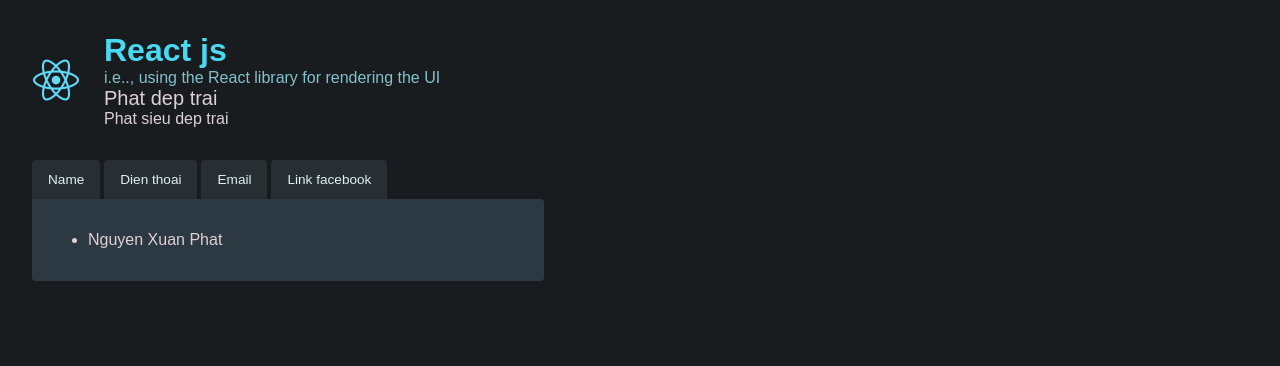
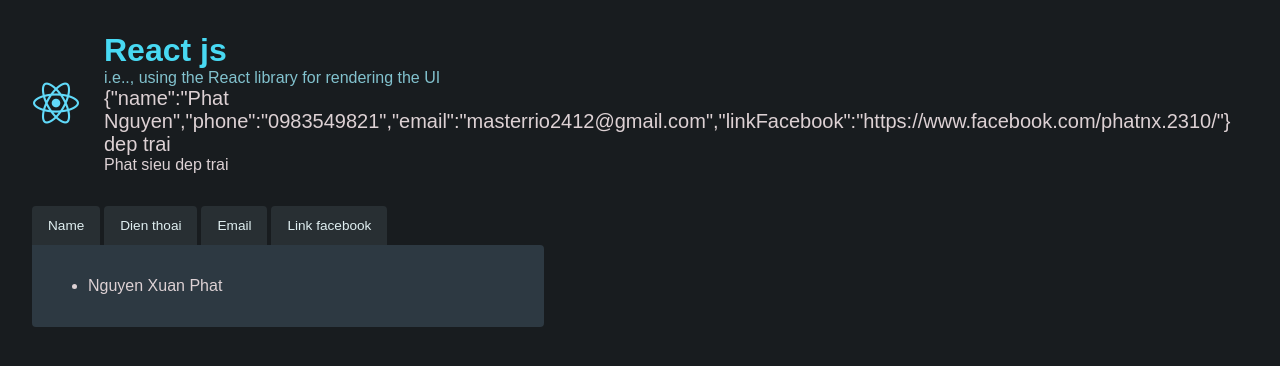
Before and after one commit to NguyenPhat2412/Reactjs-PhatNguyen, a React (Create React App) app: page / in a window 1280 px wide. Shown: the top 366 px of the page. Built offline with nearby package versions, Linux system fonts and the light colour scheme.

Commit message:
video 30

```diff
--- a/src/App.js
+++ b/src/App.js
@@ -19,6 +19,7 @@ export default function App() {
           <h1>React js</h1>
           <p>i.e.., using the React library for rendering the UI</p>
           <MyComponent />
+          <div>{console.log("Lmao")}</div>
         </div>
       </header>
       <div id="tabs">
--- a/src/components/learn/MyComponent.jsx
+++ b/src/components/learn/MyComponent.jsx
@@ -1,17 +1,37 @@
 import "./style.css";
 
 const MyComponent = () => {
+  // const phatnguyen = "Phat Nguyen";
+  const phatnguyen = {
+    name: "Phat Nguyen",
+    phone: "0983549821",
+    email: "masterrio2412@gmail.com",
+    linkFacebook: "https://www.facebook.com/phatnx.2310/",
+  };
   return (
     <>
-      <div className="Name">Phat dep trai </div>
+      <div className="Name">{JSON.stringify(phatnguyen)} dep trai </div>
       <div className="Child">Phat sieu dep trai</div>
     </>
   );
 };
 
+const SeconedMyComponent = () => {
+  return (
+    <>
+      <div className="Name">So dien thoai: 0983549821</div>
+      <div className="Child">Gmail: masterrio2412@gmail.com</div>
+    </>
+  );
+};
 export default MyComponent;
 
 // jsx
 // chỉ được một phần tử html trong component
 // fragments: sẽ chứa các phần tử html trong component
 // khong render thua cac layout
+// undefined có nghĩa là không xác định. trong js, khi khai báo một biến nhưng chưa gán giá trị cho nó, giá trị của biến đó là underfined
+// null có nghĩa là không có giá trị hoặc giá trị không tồn tại.
+// Nguyên tắc: sử dụng cặp dấu ngoặc nhọn {} để viết code js bên trong html
+// gia tri boolean ko in ra gia tri j vi no ko co y nghia trong viec ap dung hang so
+// JSON.stringify: chuyển từ object sang string
```
